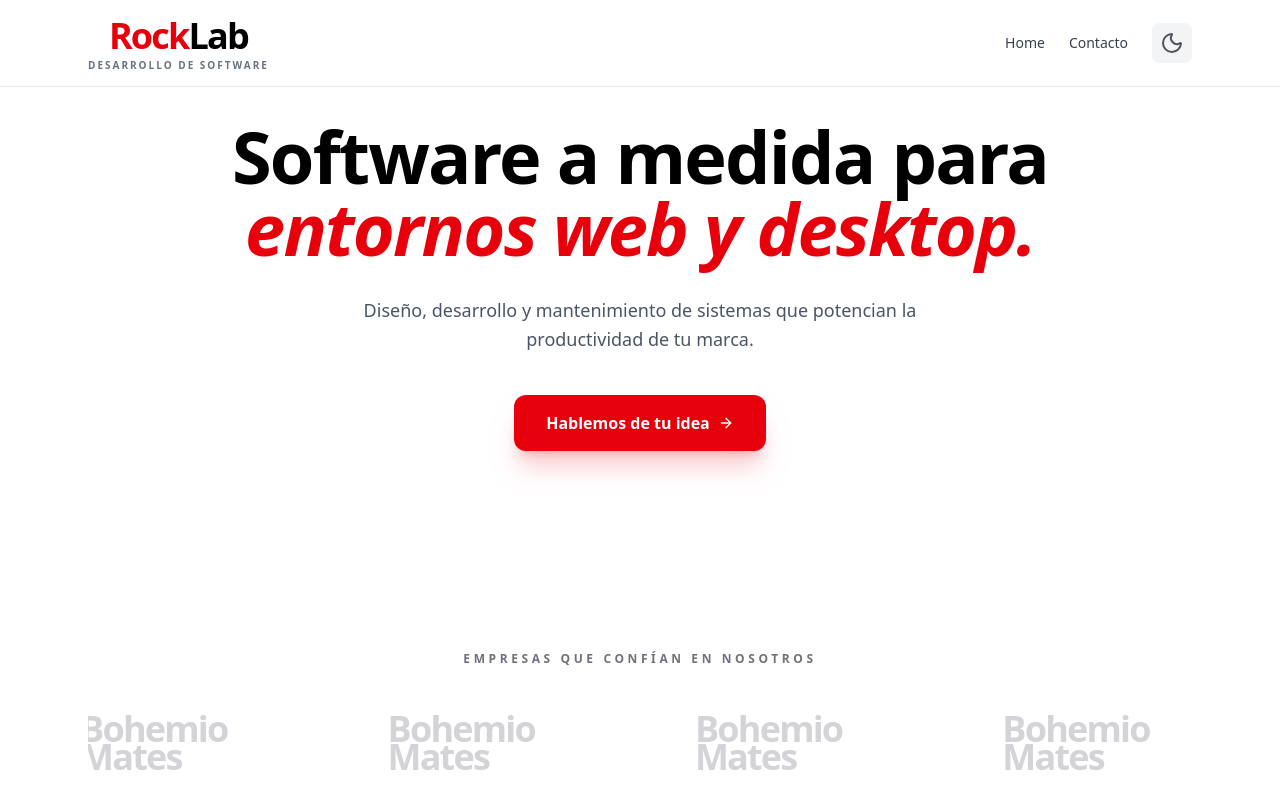
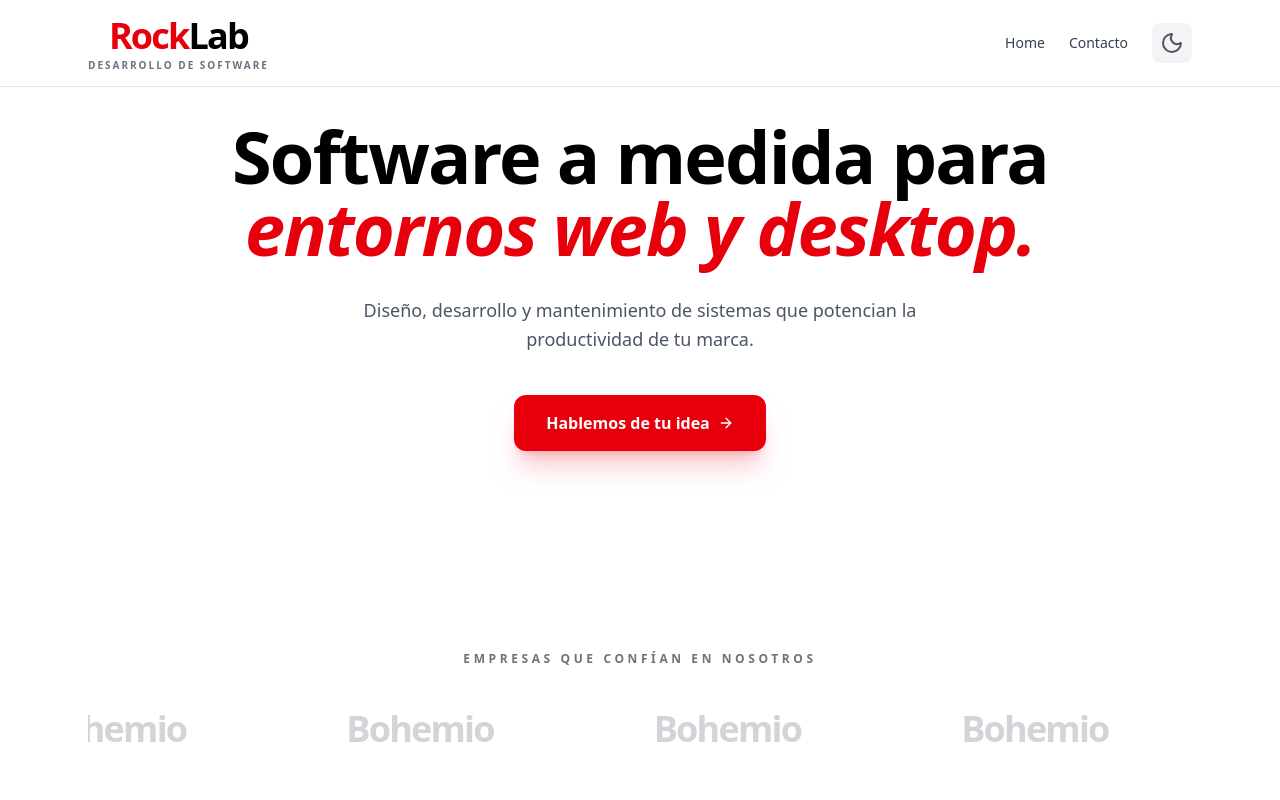
Before and after one commit to oscar-principi/rock-lab, a React (Vite) app: page /#/ in a window 1280 px wide. Shown: the top 800 px of the page. Built offline with nearby package versions, Linux system fonts and the light colour scheme.

Commit message:
update home

```diff
--- a/src/components/LogoCarousel.tsx
+++ b/src/components/LogoCarousel.tsx
@@ -1,7 +1,7 @@
 
 const EMPRESAS = [
   // { nombre: "Muebles Finochio", url: "https://oscar-principi.github.io/Muebles-Finochio/" },
-  { nombre: "Bohemio Mates", url: "https://oscar-principi.github.io/bohemio-mates/#/" },
+  { nombre: "Bohemio", url: "https://oscar-principi.github.io/bohemio-mates/#/" },
 ];
 
 export const LogoCarousel = () => {
@@ -32,7 +32,7 @@ export const LogoCarousel = () => {
         <div className="absolute right-0 z-10 w-24 md:w-48 h-full bg-linear-to-l from-white via-white/80 dark:from-zinc-950 dark:via-zinc-950/80 to-transparent pointer-events-none transition-colors duration-300" /> */}
 
         <div className="animate-marquee-infinite">
-          {[...EMPRESAS, ...EMPRESAS, ...EMPRESAS, ...EMPRESAS].map((empresa, index) => (
+          {[...EMPRESAS, ...EMPRESAS, ...EMPRESAS, ...EMPRESAS, ...EMPRESAS, ...EMPRESAS].map((empresa, index) => (
             <div
               key={index}
               className="mx-10 md:mx-20 shrink-0 flex items-center justify-center"
```
